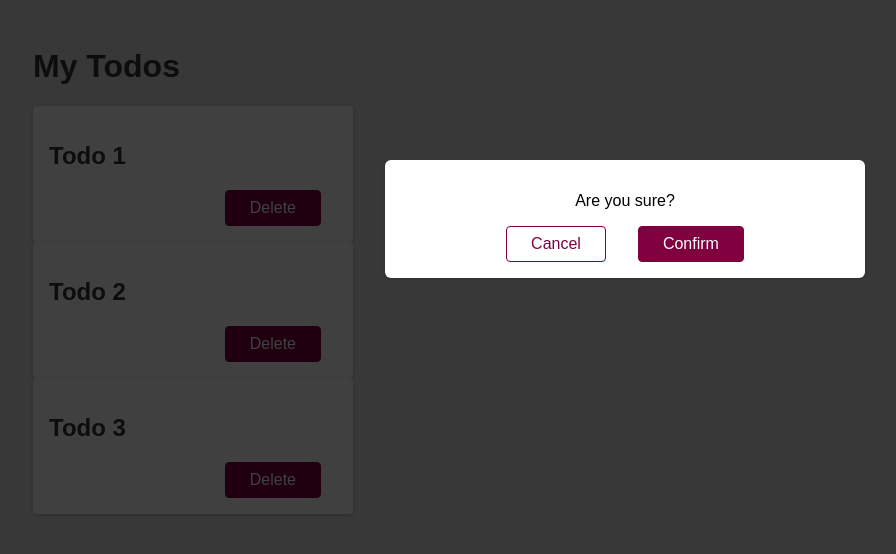
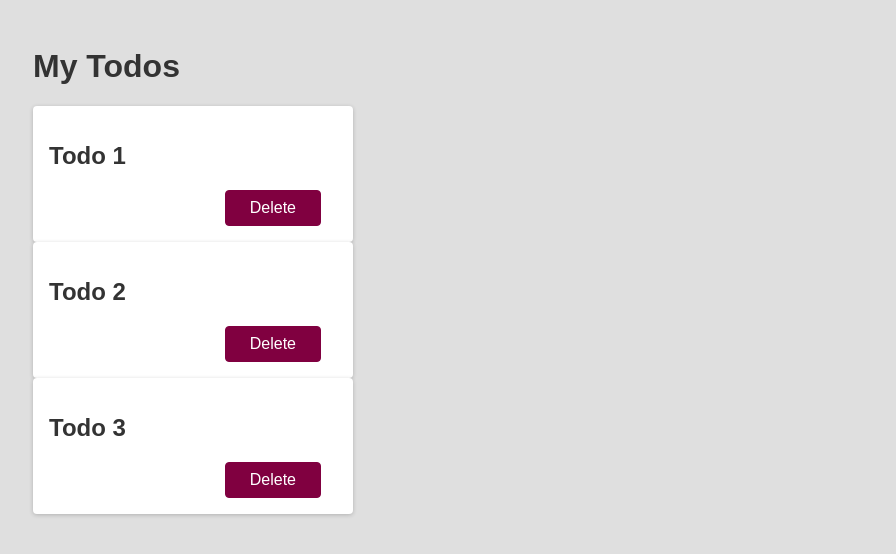
Before and after one commit to jock-citrus/my-react-app, a React (Create React App) app: page / in a window 1280 px wide. Shown: the top 554 px of the page, without its empty margins (15-911 px from the left). Built offline with nearby package versions, Linux system fonts and the light colour scheme.

Commit message:
useState to manage showModal

```diff
--- a/src/App.js
+++ b/src/App.js
@@ -1,6 +1,4 @@
 import Todo from './components/Todo';
-import Modal from './components/Modal';
-import Backdrop from './components/Backdrop';
 
 function App() {
   return (
@@ -9,8 +7,6 @@ function App() {
       <Todo text="Todo 1"/>
       <Todo text="Todo 2"/>
       <Todo text="Todo 3"/>
-      <Modal />
-      <Backdrop />
     </div>
   );
 }
--- a/src/components/Todo.js
+++ b/src/components/Todo.js
@@ -1,6 +1,13 @@
+import { useState } from 'react';
+
+import Modal from './../components/Modal';
+import Backdrop from './../components/Backdrop';
+
 function Todo(props) {
+  const [showModal, setShowModal] = useState(false);
+
   function deleteHandler() {
-    console.log('Clicked!', props.text)
+    setShowModal(true);
   }
 
   return (
@@ -9,7 +16,10 @@ function Todo(props) {
       <div className="actions">
         <button className="btn" onClick={deleteHandler}>Delete</button>
       </div>
+      {showModal && <Modal />}
+      {showModal && <Backdrop />}
     </div>
+
   )
 }
 
```
